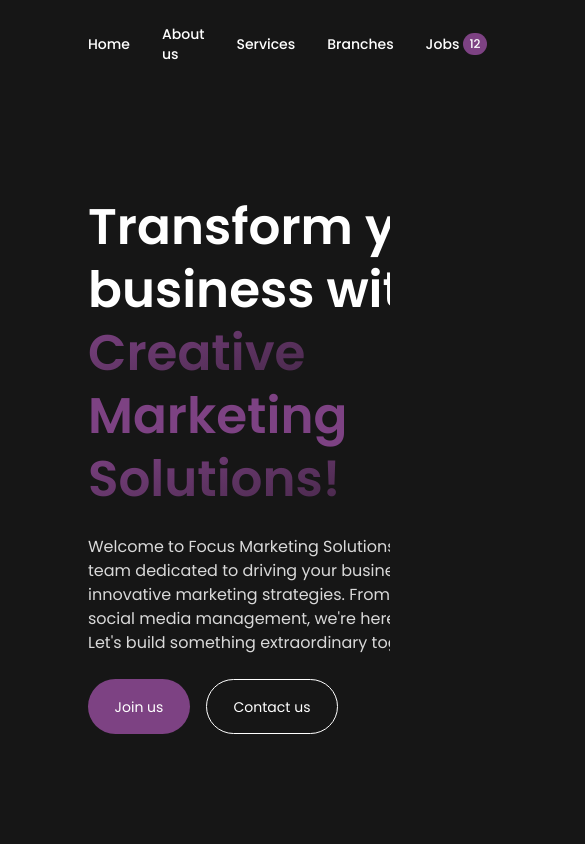
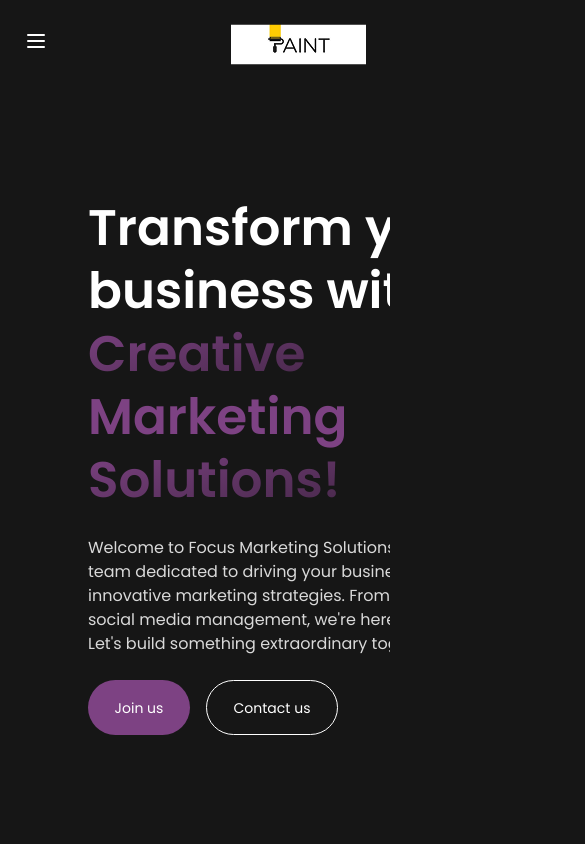
Before and after one commit to Mhamad-Raad/Naas-Project, a Next.js app: page / in a window 390 px wide. Shown: the top 844 px of the page, 585 px wide, since content can reach past the window. Built offline with nearby package versions, Linux system fonts and the light colour scheme.

Commit message:
add responiveness to the navbar

```diff
--- a/src/Components/Layout/Navbar.js
+++ b/src/Components/Layout/Navbar.js
@@ -1,6 +1,8 @@
+'use client';
+
+import { useState } from 'react';
 import Image from 'next/image';
-
-// import Link from 'next/link';
+import { Menu, X } from 'lucide-react';
 
 import ContactUsButton from '../UI/ContactUsButton';
 import JoinUsButton from '../UI/JoinUsButton';
@@ -8,14 +10,23 @@
 import Logo from '@/assets/Logo.png';
 
 const Navbar = () => {
-  // update it in the future to use Link from 'next/link' for client-side navigation
+  const [isOpen, setIsOpen] = useState(false);
+
+  const toggleMenu = () => setIsOpen((prev) => !prev);
+
   return (
-    <nav className='w-full mt-6 px-22 text-white flex items-center justify-between'>
+    <nav className='w-full mt-6 px-6 text-white flex items-center justify-between md:px-22 relative z-50'>
+      <div className='md:hidden'>
+        <button onClick={toggleMenu} aria-label='Toggle menu'>
+          {isOpen ? <X className='w-6 h-6' /> : <Menu className='w-6 h-6' />}
+        </button>
+      </div>
+
       <div className='flex items-center space-x-2'>
         <Image src={Logo} alt='Logo' width={135} height={40} />
       </div>
 
-      <ul className='flex gap-x-8 items-center text-sm font-medium'>
+      <ul className='hidden md:flex gap-x-8 items-center text-sm font-medium'>
         <li>
           <a href='#home' className='hover:text-gray-300'>
             Home
@@ -50,6 +61,41 @@
         <ContactUsButton className='w-[112px] h-[47px]' />
         <JoinUsButton className='w-[87px] h-[47px]' />
       </div>
+
+      {isOpen && (
+        <div className='absolute top-[100%] left-0 w-full bg-[#1a1a1a] px-6 py-4 flex flex-col gap-4 text-sm font-medium md:hidden'>
+          <a href='#home' className='hover:text-gray-300' onClick={toggleMenu}>
+            Home
+          </a>
+          <a href='#about' className='hover:text-gray-300' onClick={toggleMenu}>
+            About us
+          </a>
+          <a
+            href='#services'
+            className='hover:text-gray-300'
+            onClick={toggleMenu}
+          >
+            Services
+          </a>
+          <a
+            href='#branches'
+            className='hover:text-gray-300'
+            onClick={toggleMenu}
+          >
+            Branches
+          </a>
+          <div className='flex items-center gap-2'>
+            <a href='#jobs' className='hover:text-gray-300'>
+              Jobs
+            </a>
+            <span className='text-[12px] bg-primary px-1.5 py-0.5 rounded-full'>
+              12
+            </span>
+          </div>
+          <ContactUsButton className='w-full h-[40px] rounded-xl' />
+          <JoinUsButton className='w-full h-[40px] rounded-xl' />
+        </div>
+      )}
     </nav>
   );
 };
--- a/src/pages/index.js
+++ b/src/pages/index.js
@@ -14,9 +14,9 @@
       <Partners />
       <AboutUs />
       <Services />
-      <Philosophy />
-      <News />
-      <Pricing />
+      {/* <Philosophy /> */}
+      {/* <News /> */}
+      {/* <Pricing /> */}
       <Clients />
     </main>
   );
```
